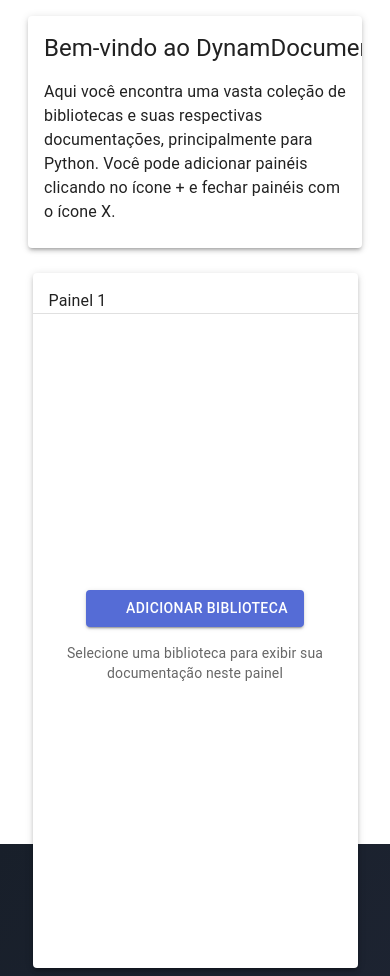
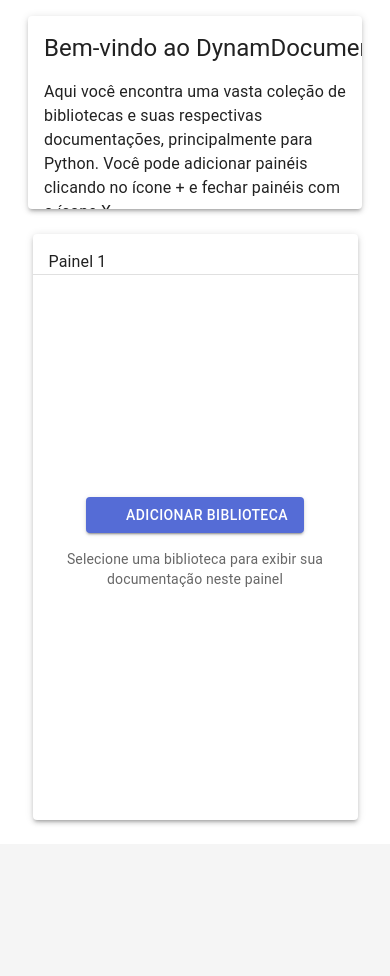
Before and after one commit to DynamDocumentation/DynamDocumentation, a React (Create React App) app in the folder frontend/: page / in a window 390 px wide. After the commit the page ends 844 px from the top, so only its background shows below. Built offline with nearby package versions, Linux system fonts and the light colour scheme; some icons are missing.

Commit message:
fix: orientação responsiva do front

```diff
--- a/frontend/src/components/documentation/DocumentationPanel.jsx
+++ b/frontend/src/components/documentation/DocumentationPanel.jsx
@@ -10,13 +10,29 @@ const DocumentationPanel = ({ panel, panels, onSplit, onClose, onAddContent }) =
         <Box
             sx={{
                 flex: 1,
-                minWidth: panels.length > 1 ?
-                    (panels.length > 3 ? '280px' : `${100 / Math.min(panels.length, 3)}%`) :
-                    '100%',
-                maxWidth: panels.length > 2 ?
-                    (panels.length > 4 ? '400px' : '33.33%') :
-                    'unset',
-                height: '100%',
+                // Simpler breakpoint-based sizing
+                // Width properties
+                width: {
+                    xs: '100%',  // Full width on small screens (vertical layout)
+                    sm: '100%',  // Full width on small screens (vertical layout)
+                    md: panels.length > 1 ?
+                        `${100 / Math.min(panels.length, 3)}%` :
+                        '100%',  // Proportional width on medium+ screens (horizontal layout)
+                },
+                minWidth: {
+                    md: panels.length > 1 ? '280px' : '100%', // Minimum width on horizontal layout
+                },
+                maxWidth: {
+                    xs: '100%',  // Full width on small screens
+                    sm: '100%',  // Full width on small screens
+                    md: panels.length > 2 ? '33.33%' : 'unset', // Limit width on horizontal layout
+                },
+                // Height properties
+                height: {
+                    xs: panels.length > 1 ? '500px' : '100%', // Fixed height on small screens
+                    sm: panels.length > 1 ? '500px' : '100%', // Fixed height on small screens
+                    md: '100%', // Full height on horizontal layout
+                },
                 padding: 1,
                 position: 'relative'
             }}
@@ -29,7 +45,8 @@ const DocumentationPanel = ({ panel, panels, onSplit, onClose, onAddContent }) =
                     flexDirection: 'column',
                     position: 'relative',
                     boxShadow: 3,
-                    overflow: 'hidden'
+                    overflow: 'hidden',
+                    minHeight: 0 /* Allow proper flex behavior */
                 }}
             >
                 <CardHeader
@@ -43,7 +60,7 @@ const DocumentationPanel = ({ panel, panels, onSplit, onClose, onAddContent }) =
                             <IconButton
                                 aria-label="split"
                                 onClick={() => onSplit(panel.id)}
-                                title="Adicionar painel à direita"
+                                title="Adicionar novo painel"
                                 size="small"
                             >
                                 <AddIcon />
@@ -71,7 +88,17 @@ const DocumentationPanel = ({ panel, panels, onSplit, onClose, onAddContent }) =
                     }}
                 />
                 <Divider />
-                <CardContent sx={{ flexGrow: 1, overflow: 'auto', display: 'flex', flexDirection: 'column', justifyContent: panel.content ? 'flex-start' : 'center', alignItems: 'center' }}>
+                <CardContent sx={{
+                    flexGrow: 1,
+                    overflow: 'auto',
+                    display: 'flex',
+                    flexDirection: 'column',
+                    justifyContent: panel.content ? 'flex-start' : 'center',
+                    alignItems: 'center',
+                    padding: 2,
+                    minHeight: 0, /* Allow proper flex behavior */
+                    height: '100%'
+                }}>
                     {panel.content ? (
                         <DocContent content={panel.content} />
                     ) : (
--- a/frontend/src/pages/Welcome.jsx
+++ b/frontend/src/pages/Welcome.jsx
@@ -52,26 +52,41 @@ export default function Welcome() {
             sx={{
                 px: 3, /* Horizontal padding */
                 py: 2, /* Vertical padding */
-                height: '100%',
-                backgroundColor: 'white'
+                height: '100vh', /* Fixed viewport height */
+                width: '100%',
+                backgroundColor: 'white',
+                display: 'flex',
+                flexDirection: 'column',
+                overflow: 'hidden' /* Contain scrolling to children */
             }}
         >
             <Header />
 
             <Box
                 sx={{
-                    height: 'calc(100% - 100px)',
+                    height: 'calc(100vh - 120px)', /* Fixed height based on viewport minus header */
                     width: '100%',
                     overflow: 'auto',
                     display: 'flex',
-                    flexDirection: 'row',
+                    // Use Material UI breakpoints for responsive layout
+                    flexDirection: {
+                        xs: 'column', // Mobile devices - vertical layout
+                        sm: 'column', // Small screens - vertical layout
+                        md: 'row',    // Medium screens and up - horizontal layout
+                    },
                     padding: '0.5px', /* 0.5 on each side, matching the card mx of 0.5 */
+                    // Improved scrollbar styling
                     '&::-webkit-scrollbar': {
-                        height: '10px'
+                        height: '8px',
+                        width: '8px',
+                        background: 'white' // Match the container background
                     },
                     '&::-webkit-scrollbar-thumb': {
-                        backgroundColor: 'rgba(0,0,0,0.2)',
-                        borderRadius: '5px'
+                        backgroundColor: 'rgba(0,0,0,0.15)',
+                        borderRadius: '4px'
+                    },
+                    '&::-webkit-scrollbar-track': {
+                        background: 'white' // Match the container background
                     }
                 }}
             >
```
